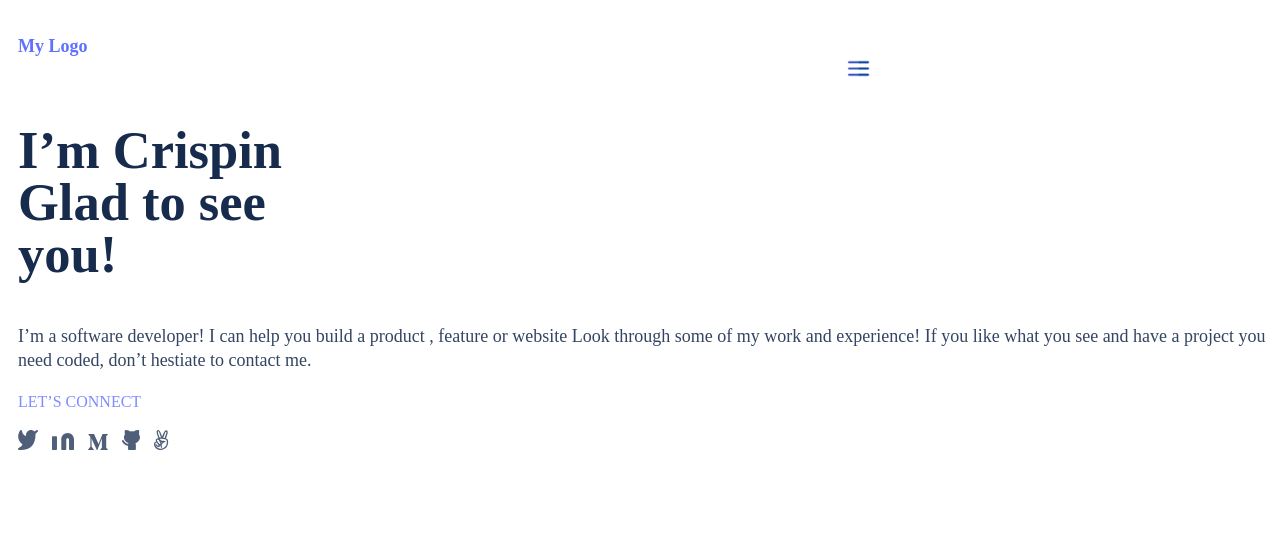
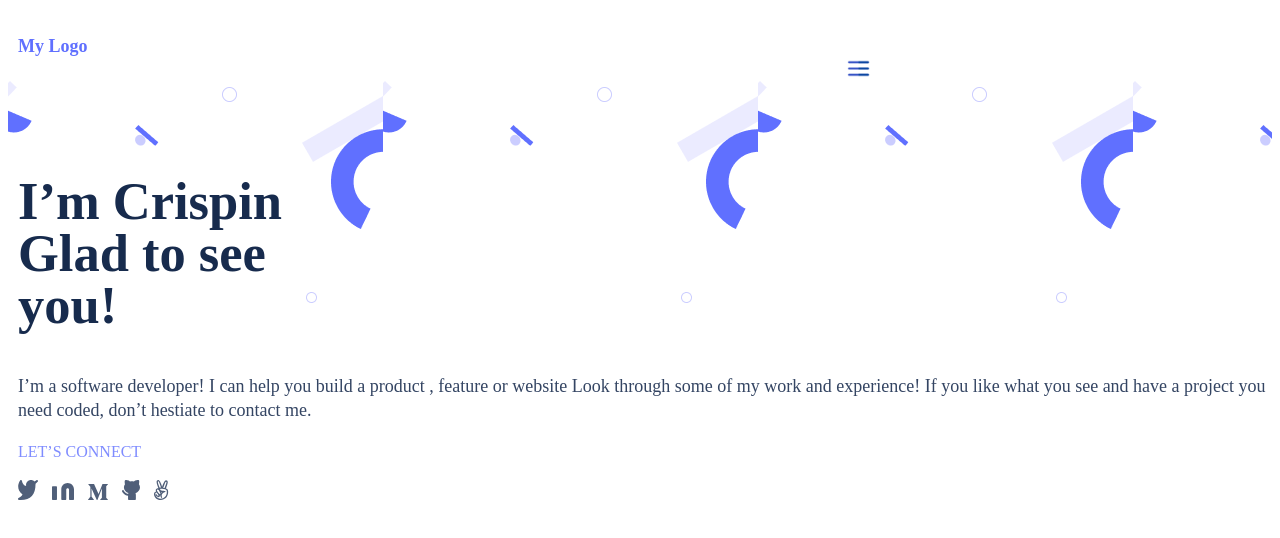
Before and after one commit to Bigizi/Portfolio, a website: page index.html in a window 1280 px wide. Drawn offline with Linux system fonts and the light colour scheme.

Commit message:
Updating index and css file by adding background image

```diff
--- a/style.css
+++ b/style.css
@@ -8,6 +8,10 @@ body {
   display: flex;
   padding-left: 10px;
   padding-top: 10px;
+}
+.container {
+  background-image: url('images/header-shapes\ mobile.png');
+
 }
 #logo {
   color: #6070FF;
@@ -33,6 +37,7 @@ body {
   font-weight: 700;
   font-size: 35px;
   line-height: 52px;
+  padding-top: 4%;
 }
 .second-section {
   padding-left: 10px;
```
Also changed, not shown: index.html (+0 -1 lines), images/header-shapes mobile.png (added).
